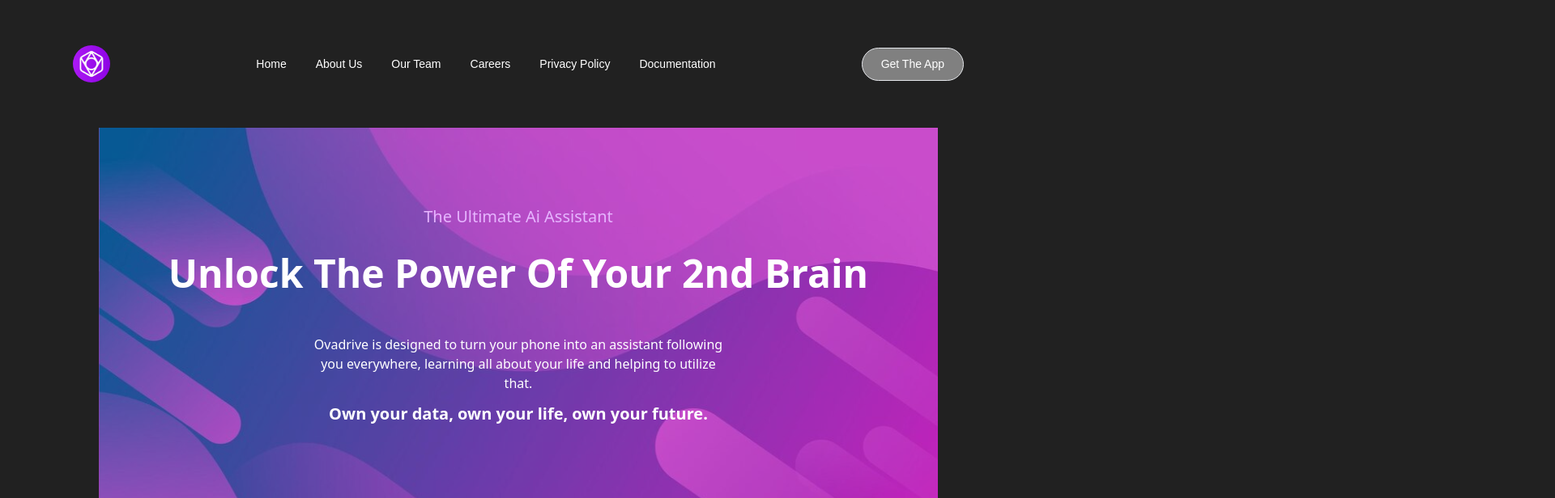
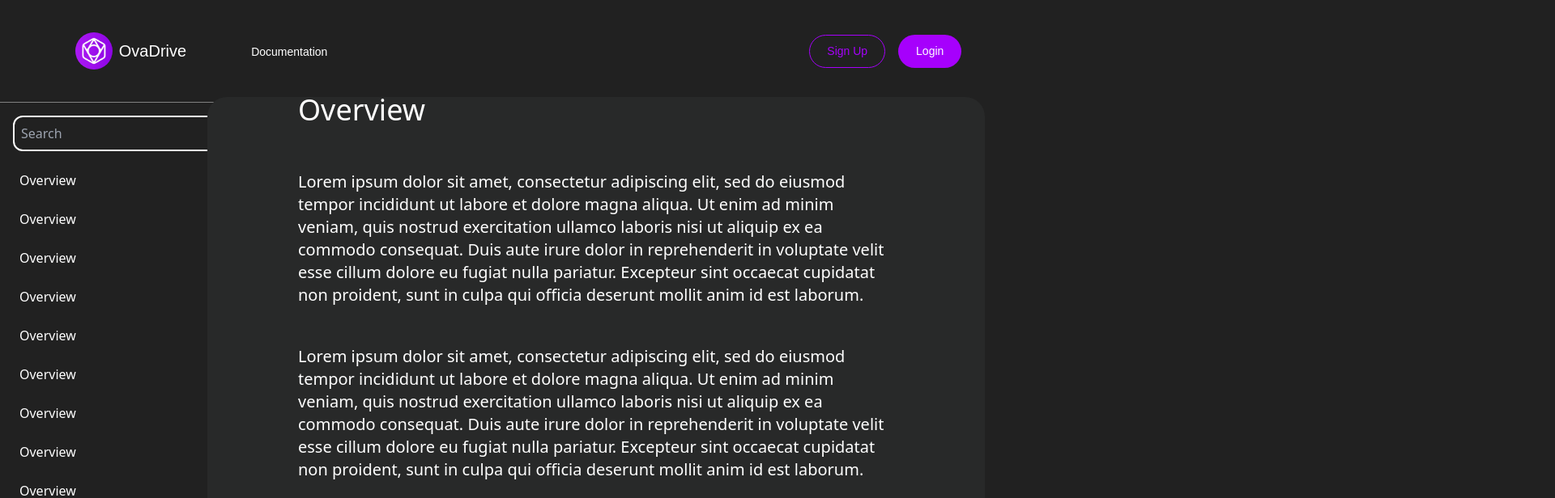
Before and after one commit to KateIronic/persist-ventures1, a React (Vite) app: page /documentation in a window 1280 px wide. Shown: the top 616 px of the page at 81% size, 1920 px wide, since content can reach past the window. Built offline with nearby package versions, Linux system fonts and the light colour scheme.

Commit message:
Documentation added

```diff
--- a/package.json
+++ b/package.json
@@ -12,7 +12,8 @@
   "dependencies": {
     "react": "^18.3.1",
     "react-dom": "^18.3.1",
-    "react-icons": "^5.3.0"
+    "react-icons": "^5.3.0",
+    "react-router-dom": "^6.26.0"
   },
   "devDependencies": {
     "@eslint/js": "^9.8.0",
--- a/src/App.tsx
+++ b/src/App.tsx
@@ -1,26 +1,27 @@
 import React from "react";
-import Navbar from "./components/Navbar";
-import Hero from "./components/Hero";
-import Main from "./components/Main";
-import CardScrollable from "./components/CardScrollable";
-import Footer from "./components/Footer";
+import Home from "./components/Home";
+import { BrowserRouter as Router, Routes, Route } from "react-router-dom";
+import Documentation from "./components/Documentation";
 
-const App = () => {
+const App: React.FC = () => {
   return (
-    <React.Fragment>
-      <div className="relative top-14">
-        <Navbar />
-        <Hero />
-        <Main />
-        <CardScrollable title="OvaDrive" />
-        <CardScrollable title="Careers" />
-        <CardScrollable title="Our Team" />
-        <Footer />
-      </div>
-    </React.Fragment>
+    <Router>
+      <Routes>
+        <Route
+          path="/"
+          element={<Home />}
+        />
+        {/* <Route
+          path="/login"
+          element={<Login />}
+        /> */}
+        <Route
+          path="/documentation"
+          element={<Documentation />}
+        />
+      </Routes>
+    </Router>
   );
 };
 
 export default App;
-
-//TODO:Hero //TODO:main //TODO:others--boxes
--- /dev/null
+++ b/src/components/Documentation.tsx
@@ -0,0 +1,18 @@
+import React from "react";
+import Navbar from "./documentation/Navbar";
+import Sidebar from "./documentation/Sidebar";
+import Main from "./documentation/Main";
+
+const App = () => {
+  return (
+    <React.Fragment>
+      <div className="relative top-10">
+        <Navbar />
+        <Sidebar />
+        <Main />
+      </div>
+    </React.Fragment>
+  );
+};
+
+export default App;
--- /dev/null
+++ b/src/components/Home.tsx
@@ -0,0 +1,24 @@
+import React from "react";
+import Navbar from "./Navbar";
+import Hero from "./Hero";
+import Main from "./Main";
+import CardScrollable from "./CardScrollable";
+import Footer from "./Footer";
+
+const App = () => {
+  return (
+    <React.Fragment>
+      <div className="relative top-14 overflow-x-hidden">
+        <Navbar />
+        <Hero />
+        <Main />
+        <CardScrollable title="OvaDrive" />
+        <CardScrollable title="Careers" />
+        <CardScrollable title="Our Team" />
+        <Footer />
+      </div>
+    </React.Fragment>
+  );
+};
+
+export default App;
--- a/src/components/Navbar.tsx
+++ b/src/components/Navbar.tsx
@@ -1,4 +1,3 @@
-import React from "react";
 import NavbarItems from "./NavbarItems";
 import CustomButton from "./CustomButton";
 import image from "../assets/logoPV.png";
@@ -14,12 +13,30 @@ const Navbar = () => {
       </div>
       <div className="flex justify-center items-center gap-9">
         {" "}
-        <NavbarItems name="Home" />
-        <NavbarItems name="About Us" />
-        <NavbarItems name="Our Team" />
-        <NavbarItems name="Careers" />
-        <NavbarItems name="Privacy Policy" />
-        <NavbarItems name="Documentation" />
+        <NavbarItems
+          name="Home"
+          to="/"
+        />
+        <NavbarItems
+          name="About Us"
+          to="/"
+        />
+        <NavbarItems
+          name="Our Team"
+          to="/"
+        />
+        <NavbarItems
+          name="Careers"
+          to="/"
+        />
+        <NavbarItems
+          name="Privacy Policy"
+          to="/"
+        />
+        <NavbarItems
+          name="Documentation"
+          to="/documentation"
+        />
       </div>
       <CustomButton
         text={"Get The App"}
--- a/src/components/NavbarItems.tsx
+++ b/src/components/NavbarItems.tsx
@@ -1,9 +1,17 @@
 import React from "react";
+import { Link } from "react-router-dom";
 interface NavBarProps {
   name: string;
+  to: string;
 }
-const NavbarItems: React.FC<NavBarProps> = ({ name }) => {
-  return <div className="text-white font-poppins font-normal text-sm">{name}</div>;
+const NavbarItems: React.FC<NavBarProps> = ({ name, to }) => {
+  return (
+    <Link
+      className="text-white font-poppins font-normal text-sm"
+      to={to}>
+      {name}
+    </Link>
+  );
 };
 
 export default NavbarItems;
--- /dev/null
+++ b/src/components/documentation/Main.tsx
@@ -0,0 +1,16 @@
+import Matter from "./Matter";
+
+function Main() {
+  return (
+    <div className="bg-[#282929] text-white rounded-3xl font-popins absolute top-[9%] left-[20%] min-w-[75%] mx-auto flex flex-col justify-center items-baseline px-28 h-[85vh] mr-[10%]">
+      <h2 className="text-4xl font-normal leading-[54px]">Overview</h2>
+      <div className="">
+        <Matter description="Lorem ipsum dolor sit amet, consectetur adipiscing elit, sed do eiusmod tempor incididunt ut labore et dolore magna aliqua. Ut enim ad minim veniam, quis nostrud exercitation ullamco laboris nisi ut aliquip ex ea commodo consequat. Duis aute irure dolor in reprehenderit in voluptate velit esse cillum dolore eu fugiat nulla pariatur. Excepteur sint occaecat cupidatat non proident, sunt in culpa qui officia deserunt mollit anim id est laborum." />
+        <Matter description="Lorem ipsum dolor sit amet, consectetur adipiscing elit, sed do eiusmod tempor incididunt ut labore et dolore magna aliqua. Ut enim ad minim veniam, quis nostrud exercitation ullamco laboris nisi ut aliquip ex ea commodo consequat. Duis aute irure dolor in reprehenderit in voluptate velit esse cillum dolore eu fugiat nulla pariatur. Excepteur sint occaecat cupidatat non proident, sunt in culpa qui officia deserunt mollit anim id est laborum." />
+        <Matter description="Lorem ipsum dolor sit amet, consectetur adipiscing elit, sed do eiusmod tempor incididunt ut labore et dolore magna aliqua. Ut enim ad minim veniam, quis nostrud exercitation ullamco laboris nisi ut aliquip ex ea commodo consequat. Duis aute irure dolor in reprehenderit in voluptate velit esse cillum dolore eu fugiat nulla pariatur. Excepteur sint occaecat cupidatat non proident, sunt in culpa qui officia deserunt mollit anim id est laborum." />
+      </div>
+    </div>
+  );
+}
+
+export default Main;
--- /dev/null
+++ b/src/components/documentation/Matter.tsx
@@ -0,0 +1,16 @@
+import React from "react";
+
+interface MatterProps {
+  description: string;
+}
+
+const Matter: React.FC<MatterProps> = ({ description }) => {
+  return (
+    <div>
+      {" "}
+      <p className="text-xl font-normal text-white mt-12">{description}</p>
+    </div>
+  );
+};
+
+export default Matter;
--- /dev/null
+++ b/src/components/documentation/Navbar.tsx
@@ -0,0 +1,55 @@
+import React from "react";
+import NavbarItems from "../NavbarItems";
+import CustomButton from "../CustomButton";
+import logo from "../../assets/logoPV.png";
+import { useNavigate } from "react-router-dom";
+
+const Navbar: React.FC = () => {
+  const navigate = useNavigate();
+
+  const loginPage = (): void => {
+    navigate("/login");
+  };
+
+  const dummyFunction = (): void => {
+    console.log("Dummy function");
+  };
+
+  return (
+    <div className="flex items-center justify-between px-4 mx-[6%]">
+      <div className="flex items-center space-x-2">
+        <img
+          src={logo}
+          alt="logo"
+          className="h-[46px] w-[46px] rounded-full"
+        />
+        <span className="text-white text-xl font-medium font-poppins">
+          OvaDrive
+        </span>
+      </div>
+
+      {/* Documentation Link */}
+      <div className="flex-grow text-start ml-20">
+        <NavbarItems
+          name="Documentation"
+          to="/documentation"
+        />
+      </div>
+
+      <div className="flex space-x-4">
+        <CustomButton
+          text="Sign Up"
+          onClick={dummyFunction}
+          className="font-poppins text-sm text-[#A600FC] h-[41px] w-[94px] border-[1px] border-[#A600FC] rounded-3xl"
+        />
+        <CustomButton
+          text="Login"
+          onClick={loginPage}
+          className="font-poppins text-sm w-[78px] h-[41px] text-white rounded-3xl bg-[#A600FC]"
+        />
+      </div>
+    </div>
+  );
+};
+
+export default Navbar;
--- /dev/null
+++ b/src/components/documentation/Sidebar.tsx
@@ -0,0 +1,26 @@
+import React from "react";
+
+const Sidebar: React.FC = () => {
+  return (
+    <div className="h-screen w-[370px] text-white p-4 flex flex-col border-[#808080] border-t-[1px] border-r-[1px] rounded-tr-3xl mt-10 relative">
+      <div className="mb-4">
+        <input
+          type="text"
+          placeholder="Search"
+          className="w-full p-2 rounded-xl text-white focus:outline-none bg-[#212121] border-white border-2"
+        />
+      </div>
+      <div className="flex flex-col space-y-2 overflow-y-scroll">
+        {Array.from({ length: 100 }, (_, i) => (
+          <div
+            key={i}
+            className="p-2 rounded cursor-pointer">
+            Overview
+          </div>
+        ))}
+      </div>
+    </div>
+  );
+};
+
+export default Sidebar;
--- a/src/index.css
+++ b/src/index.css
@@ -5,3 +5,27 @@
 body {
   @apply bg-[#212121];
 }
+
+::-webkit-scrollbar {
+  width: 8px;
+  /* width of the scrollbar */
+}
+
+::-webkit-scrollbar-track {
+  background: #282929;
+  /* color of the scrollbar track */
+}
+
+::-webkit-scrollbar-thumb {
+  background-color: #a600fc;
+  /* color of the scrollbar handle */
+  border-radius: 10px;
+  /* roundness of the scrollbar handle */
+  border: 2px solid #2d2d2d;
+  /* creates padding around the handle */
+}
+
+::-webkit-scrollbar-thumb:hover {
+  background-color: #505050;
+  /* color when hovering over the scrollbar handle */
+}
```
Also changed, not shown: 1 other file (tests, documents, lock files or other folders).
